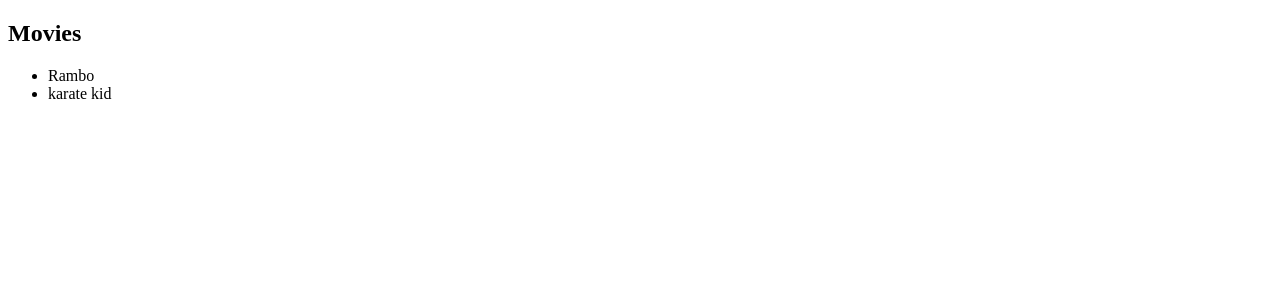
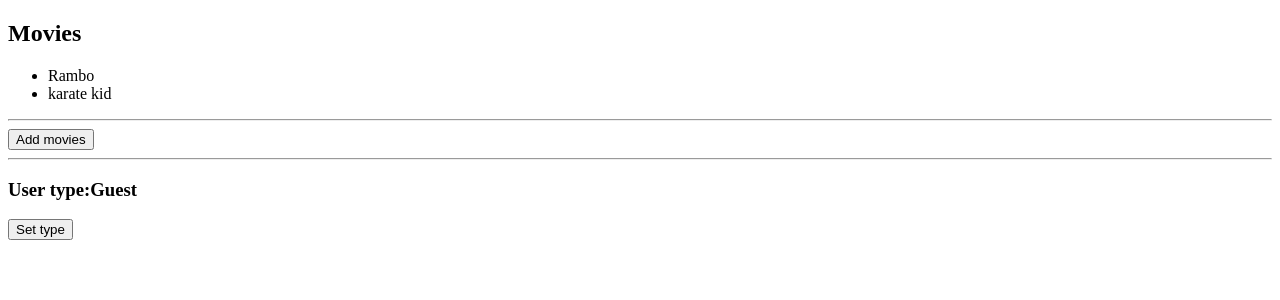
Before and after one commit to TomTom2019/REDUX, a React (Create React App) app: page / in a window 1280 px wide. Shown: the top 300 px of the page. Built offline with nearby package versions, Linux system fonts and the light colour scheme.

Commit message:
in progress

```diff
--- a/src/App.js
+++ b/src/App.js
@@ -1,11 +1,18 @@
 /*HOOK REDUX you can get data or store data*/
-import {useSelector} from 'react-redux'
+/* 2 the way to export dispatch action*/
+import {useSelector, useDispatch} from 'react-redux'
+import { addMovie } from './store/movies'
+import {setType} from './store/users'
+
 
 
 
 const App = () => {
 
 const movies = useSelector((state)=> state.movies.list)
+const users = useSelector((state)=>state.users)
+const dispatch = useDispatch()
+
 
 console.log(movies)
 
@@ -21,6 +28,15 @@ console.log(movies)
 
         }
       </ul>
+      <hr/>
+     {/*  the way to export dispatch action*/}
+      <button onClick={()=>dispatch(addMovie({id:3,title:'Scarface'}))}>Add movies</button>
+      <hr/>
+      <h3>User type:{users.type} </h3>
+         {/*  the way to export dispatch action*/}
+      <button onClick={()=>dispatch(setType('Admin'))} >
+        Set type
+      </button>
     </>
   )
 }
--- a/src/store/index.js
+++ b/src/store/index.js
@@ -1,12 +1,14 @@
 
 import {configureStore} from '@reduxjs/toolkit'
 import moviesReducer from './movies'
+import usersReducer from './users'
 
 /*reducer do the end logic
 action fech information and go to reducer*/
 
 export const store = configureStore({
     reducer:{
-        movies:moviesReducer
+        movies:moviesReducer,
+        users: usersReducer
     }
 })
--- a/src/store/movies.js
+++ b/src/store/movies.js
@@ -11,11 +11,17 @@ export const moviesSlice = createSlice({
 
 			]
 	},
+	/*reducer and action are in the same spot  addMovie is the on to export*/
 	reducers:{
-
+     addMovie:(state,action)=>{
+       //const newMovie = {id:3,title:'Scarface'} method with paylod
+       state.list = [...state.list,action.payload]
+     }
 	}
 })
 
 
+/* 1 the way to export action*/
 
+export const {addMovie} = moviesSlice.actions
 export default moviesSlice.reducer
--- /dev/null
+++ b/src/store/users.js
@@ -0,0 +1,19 @@
+import {createSlice} from '@reduxjs/toolkit'
+
+export const userSlice = createSlice({
+	name:'users',
+	initialState:{
+		type:'Guest',
+		user:['']
+	},
+	reducers:{
+			/*reducer and action are in the same spot  setType is the on to export*/
+		setType:(state,action)=>{
+			state.type = action.payload || 'Guest'
+		}
+	}
+})
+
+export const {setType} = userSlice.actions
+
+export default userSlice.reducer
```
